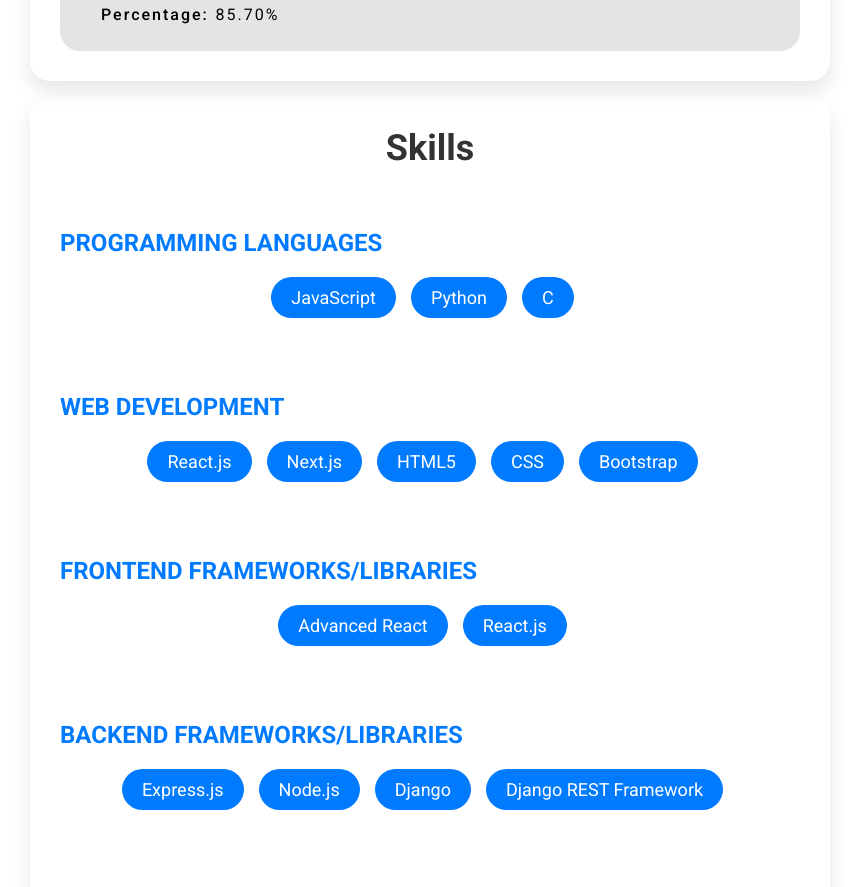
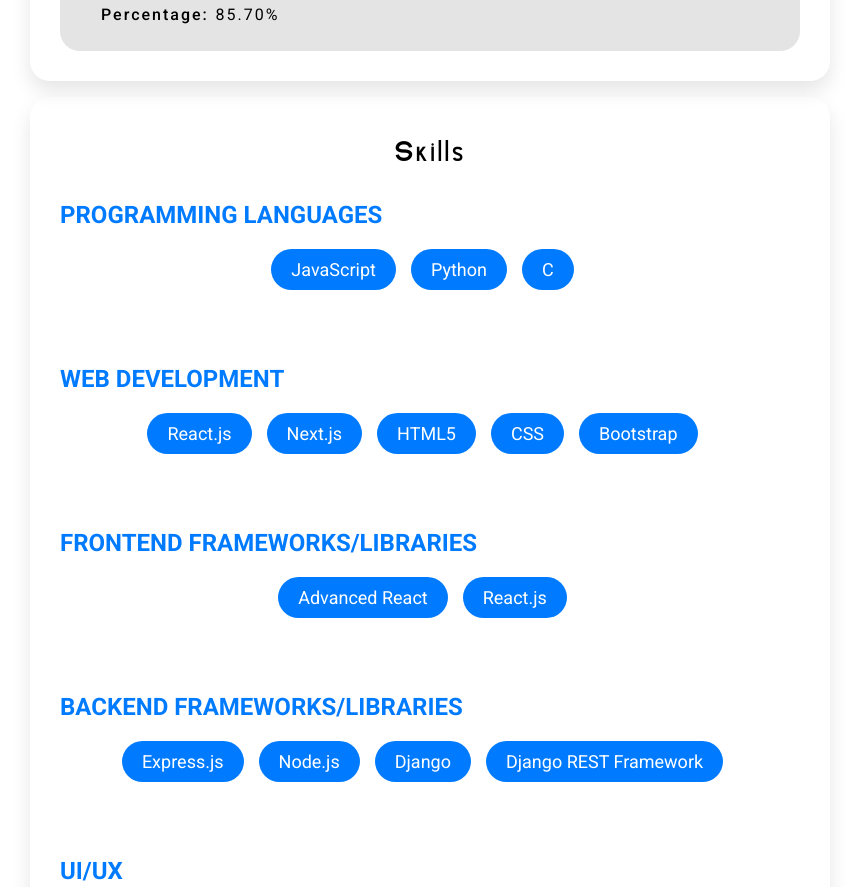
Before and after one commit to ankurhalder/resume, a React (Vite) app: page / in a window 1280 px wide. Shown: the part 1109-1996 px from the top of the page, without its empty margins (210-1069 px from the left). Built offline with nearby package versions, Linux system fonts and the light colour scheme; a web font is replaced by a local one.

Commit message:
Update styles for section title in _skills.scss

```diff
--- a/styles/components/_skills.scss
+++ b/styles/components/_skills.scss
@@ -24,13 +24,24 @@
     box-shadow: 0 15px 30px var(--black-shadow-light-1);
   }
   .section-title {
-    font-size: 36px;
-    font-weight: bold;
-    color: #333333;
+    font-family: var(--font-elianto);
+    font-size: var(--font-8);
+    color: var(--black);
+    font-weight: 500;
+    letter-spacing: 2px;
     text-align: center;
-    margin-bottom: 40px;
+    margin: 1% 0 1.5% 0;
+    @media (max-width: $breakpoint-desktop-wide) {
+    }
+    @media (max-width: $breakpoint-desktop) {
+    }
+    @media (max-width: $breakpoint-large-tablet) {
+    }
+    @media (max-width: $breakpoint-tablet) {
+    }
+    @media (max-width: $breakpoint-phone) {
+    }
   }
-
   .skill-category {
     margin-bottom: 40px;
     position: relative;
```
